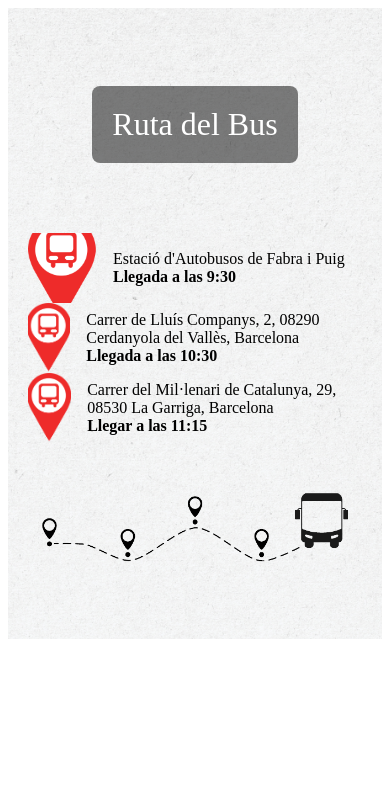
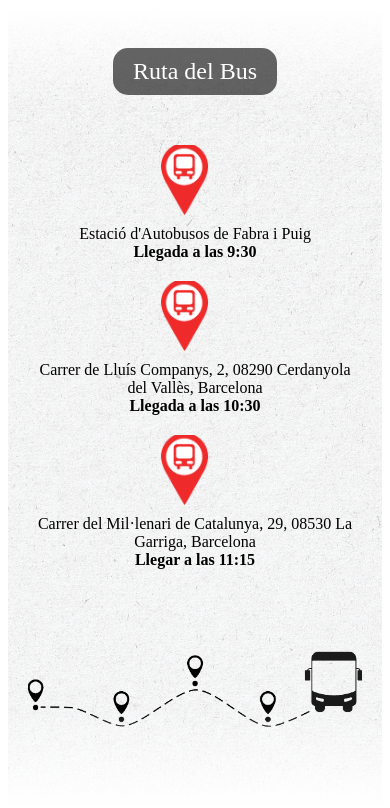
Before and after one commit to Oriol-1/Boda, a Next.js app: page /buses in a window 390 px wide. Shown: the top 808 px of the page. Built offline with nearby package versions, Linux system fonts and the light colour scheme.

Commit message:
responsid

```diff
--- a/src/app/components/bus/BusTimeline.module.css
+++ b/src/app/components/bus/BusTimeline.module.css
@@ -1,4 +1,3 @@
-/* BusTimeline.module.css */
 .container {
   display: flex;
   flex-direction: column;
@@ -10,6 +9,27 @@
   background-size: cover;
   background-position: center;
   min-height: 74vh;
+  position: relative; /* Necesario para posicionar los pseudo-elementos correctamente */
+  overflow: hidden; /* Evita que los gradientes se extiendan fuera del contenedor */
+}
+
+.container::before, .container::after {
+  content: "";
+  position: absolute;
+  left: 0;
+  right: 0;
+  height: 100px; /* Ajusta este valor según la intensidad del efecto deseado */
+  z-index: 2; /* Asegúrate de que esté por encima del contenido del contenedor */
+}
+
+.container::before {
+  top: 0;
+  background: linear-gradient(to bottom, rgba(255, 255, 255, 1), rgba(255, 255, 255, 0));
+}
+
+.container::after {
+  bottom: 0;
+  background: linear-gradient(to top, rgba(255, 255, 255, 1), rgba(255, 255, 255, 0));
 }
 
 .title1 {
@@ -71,25 +91,90 @@
   width: 100%; /* O cualquier otro tamaño que necesites */
   height: 400px;
 }
+.mapContainer img{
+  width: 100%;
+  height: 100%;
+  object-fit: cover;
+  border-radius: 8px;
+}
+.iconContainer {
+  display: flex;
+  justify-content: center;
+  align-items: center;
+  width: 100%; /* Permite que el contenedor se ajuste */
+  max-width: 70px; /* Máximo tamaño del icono */
+  height: auto; /* Permite que la altura se ajuste según el ancho para mantener la proporción */
+}
+
 
 /* Ajustes para dispositivos móviles */
 @media (max-width: 768px) {
-
-  .container {
-
-    min-height: 70vh;
+  .stopName, .stopTime {
+    text-align: center;
+  }
+ .iconContainer{
+  width: 70%;
+    max-width: 50px; /* Tamaño más pequeño para móviles */
+  }
+  .title1 {
+    font-size: 1.5rem; /* Tamaño de fuente reducido para móviles */
+    padding: 10px 20px; /* Ajuste de padding para un look más refinado */
+    margin: 20px 0 30px; /* Ajuste de márgenes para centrar y dar espacio */
+    background-color: rgba(0, 0, 0, 0.6); /* Un poco más de transparencia para el fondo */
+    border-radius: 15px; /* Bordes más redondeados para un look suave */
   }
 
+  .busTimelineContainer, .mapContainer {
+    flex-direction: column;
+    gap: 20px;
+    align-items: center; /* Asegura el centrado en dispositivos móviles */
+  }
 
+  .stop {
+    flex-direction: column;
+    align-items: center; /* Centra iconos y texto verticalmente */
+    gap: 10px; /* Ajuste del espacio entre iconos y texto */
+  }
 
-  .busTimelineContainer, .mapContainer {
-    flex-direction: column; /* Cambia la disposición a vertical en pantallas pequeñas */
-    width: 100%; /* Utiliza todo el ancho disponible */
-    max-width: none; /* Elimina el ancho máximo */
+  .stopInfo {
+    align-items: center; /* Asegura que la información del stop esté centrada */
   }
 
   .mapContainer {
-    width: 100%;
-    height: 127px;
+    height: 200px; /* Altura ajustada */
+    border-radius: 15px; /* Bordes redondeados para el contenedor del mapa */
   }
 }
+
+@media (min-width: 769px) and (max-width: 1024px) {
+  .iconContainer {
+    width: 74%;
+    max-width: 60px; /* Tamaño intermedio para tablets */
+  }
+  .title1 {
+    font-size: 1.75rem; /* Ajuste del tamaño de fuente para tablets */
+    padding: 15px 25px; /* Padding más generoso para un look destacado */
+    margin: 25px 0 40px; /* Más espacio alrededor del título */
+    background-color: rgba(0, 0, 0, 0.6); /* Consistencia con el estilo móvil */
+    border-radius: 15px; /* Bordes redondeados para suavizar */
+  }
+
+  .busTimelineContainer {
+    flex-direction: column; /* Mantener la consistencia del diseño móvil */
+    gap: 20px; /* Espaciado ajustado para tablets */
+    align-items: center; /* Centrado de elementos */
+  }
+
+  .stop {
+    align-items: center; /* Centrado de iconos y texto */
+  }
+
+  .stopInfo {
+    align-items: center; /* Centrado de la información del stop */
+  }
+
+  .mapContainer {
+    height: 300px; /* Altura ajustada para tablets */
+    border-radius: 15px; /* Bordes redondeados para el mapa */
+  }
+}
--- a/src/app/components/bus/BusTimeline.tsx
+++ b/src/app/components/bus/BusTimeline.tsx
@@ -16,17 +16,19 @@ const BusTimeline = () => {
         {stops.map((stop, index) => (
           <div key={stop.key} className={`${styles.stop} ${index === stops.length - 1 ? styles.last : ''}`}>
             <div style={{ position: 'relative', width: '69px', height: '70px' }}>
+            <div className={styles.iconContainer}>
   <Image
-     src="/icono-bus.png"
-     alt="Icono del Bus"
-     fill
-      sizes="(max-width: 768px) 100vw, 768px" // Ejemplo de valor de 'sizes' personalizado
-      style={{ objectFit: 'cover' }}
-
-
+  src="/icono-bus.png"
+  alt="Icono del Bus"
+  // Removido layout="fill"
+  // Usa un enfoque de estilo para 'objectFit'
+  style={{ objectFit: 'cover' }}
+  width={69} // Especifica el ancho si es conocido
+  height={70} // Especifica la altura si es conocida
 
 
   />
+  </div>
 </div>
             <div className={styles.stopInfo}>
               <div className={styles.stopName}>{stop.name}</div>
@@ -40,9 +42,11 @@ const BusTimeline = () => {
         <Image
   src="/buss.png"
   alt="Bus Route Map"
-  fill
-  sizes="(max-width: 768px) 100vw, 768px" // Ejemplo de valor de 'sizes'
+  width={768} // Ancho original de la imagen
+  height={432} // Alto original de la imagen, ajustado para mantener la relación de aspecto
   style={{ objectFit: 'cover' }}
+
+
 />
       </div>
     </div>
--- a/src/app/components/fecha/Fecha.module.css
+++ b/src/app/components/fecha/Fecha.module.css
@@ -10,7 +10,7 @@
   z-index: 22;
   background-color: #fff;
   padding-top: 70px;
-  padding-bottom: 70px;
+  padding-bottom: 15px;
 
 }
 
@@ -87,6 +87,9 @@
 }
 
 @media (max-width: 768px) {
+  .calendarContainer {
+    display:none;
+     }
   .countdown {
     display: ruby-text;
   }
@@ -126,6 +129,7 @@
 }
 
 @media (max-width: 480px) {
+
   .invitationContent h1 {
     font-size: 2.5rem;
   }
--- a/src/app/components/regalo/regalo.module.css
+++ b/src/app/components/regalo/regalo.module.css
@@ -30,7 +30,7 @@
 
 .imageContainer {
   position: relative;
-  width: 60%;
+  width: 1061px;
   height: 352px;
   overflow: hidden;
   margin: auto;
```
